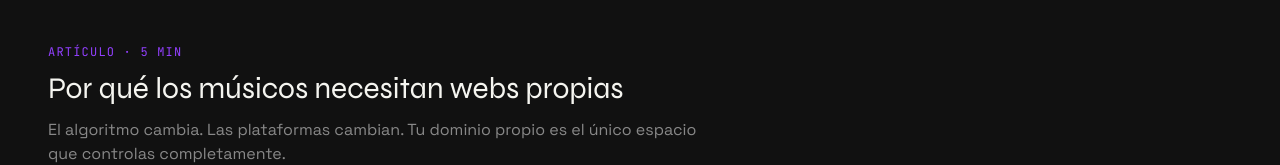
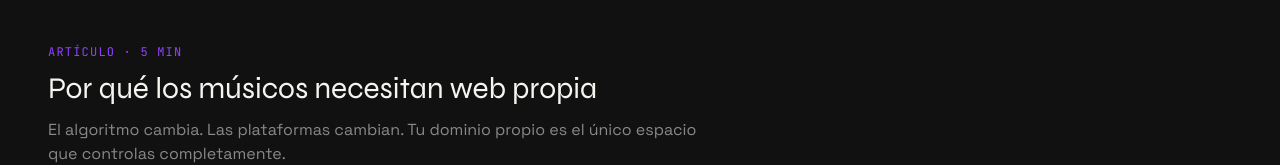
Before and after one commit to FrequencyStudio-dev/frequencystudio-web, a Next.js app: page /lab in a window 1280 px wide. Shown: the part 203-368 px from the top of the page. Built offline with nearby package versions, Linux system fonts and the light colour scheme.

Commit message:
content: update title

```diff
--- a/src/data/lab-posts.ts
+++ b/src/data/lab-posts.ts
@@ -2,7 +2,7 @@ import type { LabPost } from "@/types";
 
 export const posts: LabPost[] = [
   {
-    title: "Por qué los músicos necesitan webs propias ",
+    title: "Por qué los músicos necesitan web propia ",
     category: "Artículo",
     excerpt:
       "El algoritmo cambia. Las plataformas cambian. Tu dominio propio es el único espacio que controlas completamente.",
```
